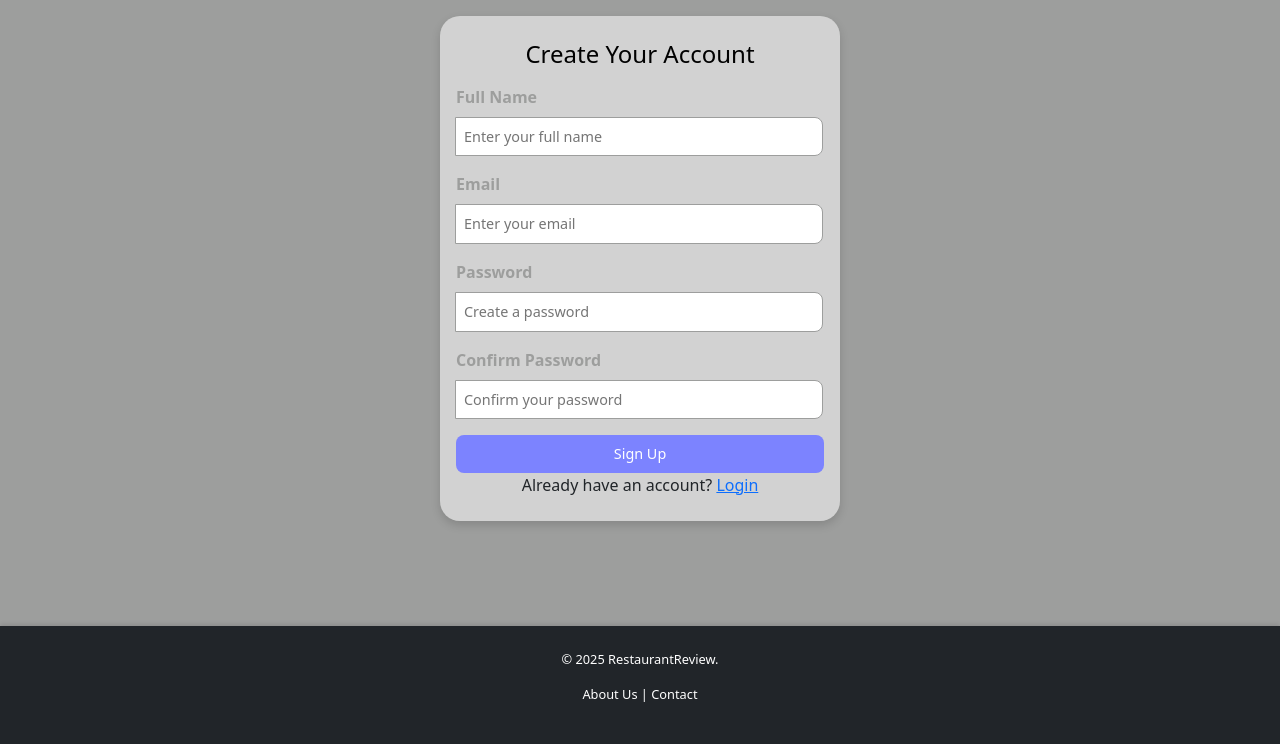
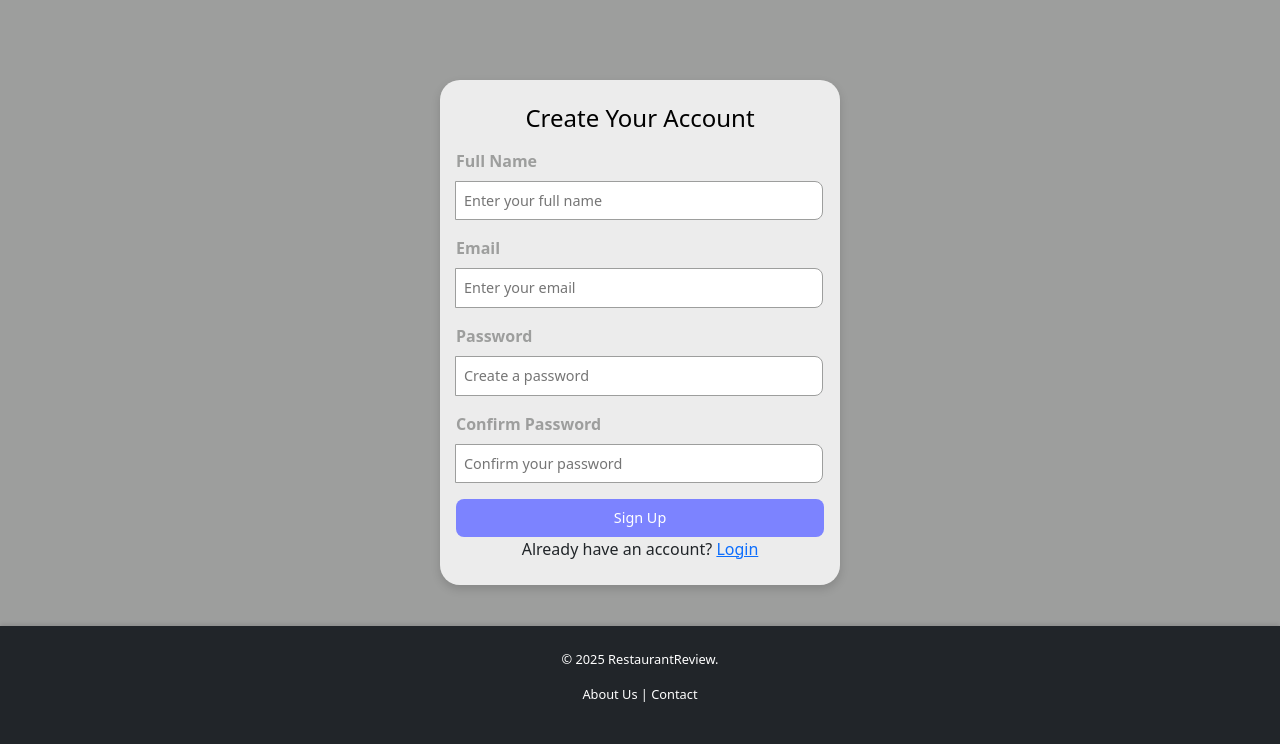
Before and after one commit to samueltl21/restaurantreview, a Flask app: page /sign_up in a window 1280 px wide. Shown: the part 56-800 px from the top of the page. Run offline with Flask 3, Linux system fonts and the light colour scheme.

Commit message:
Update styles.css

```diff
--- a/app/static/styles.css
+++ b/app/static/styles.css
@@ -51,7 +51,7 @@ body {
     flex-direction: column;
     justify-content: center;
     align-items: center;
-    background-color: rgba(245, 245, 245, 0.6);
+    background-color: rgba(245, 245, 245, 0.9); /* Reduced transparency for better visibility */
     padding: 1.5rem 1rem;
     border-radius: 20px;
     box-shadow: 0 4px 10px rgba(0, 0, 0, 0.15);
@@ -59,11 +59,11 @@ body {
     max-width: 400px;
     max-height: 75vh;
     overflow-y: auto;
-    margin: 2rem auto;
+    margin: 4rem auto; /* Increased margin to move containers down */
 }
 
 .registration-container {
-    margin-top: 1rem;
+    margin-top: 5rem; /* Adjusted margin to move registration container further down */
 }
 
 /* Title styles */
```
